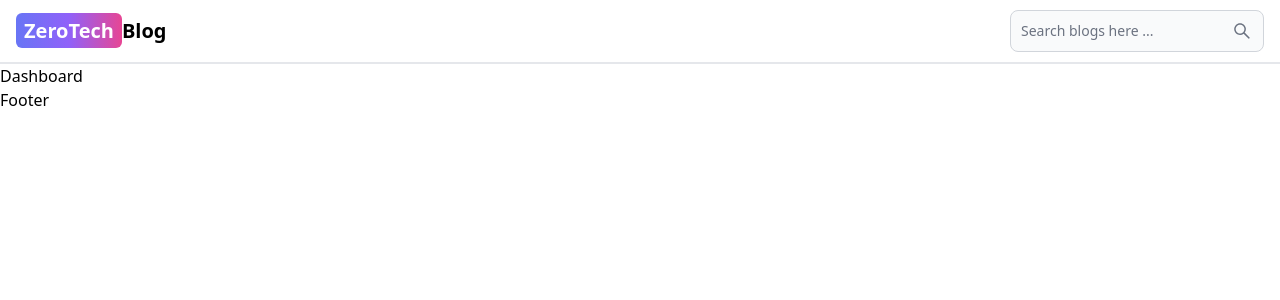
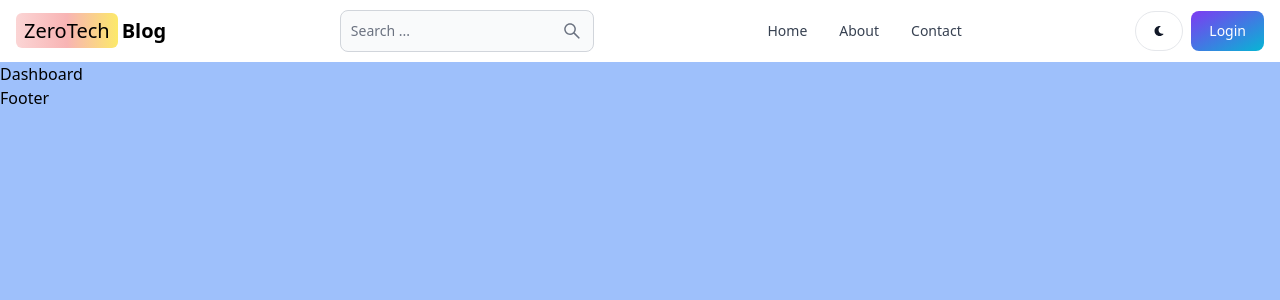
Before and after one commit to 9090856788/Blog-Application, a React (Vite) app in the folder Client/: page /dashboard in a window 1280 px wide. Shown: the top 300 px of the page. Built offline with nearby package versions, Linux system fonts and the light colour scheme.

Commit message:
Design the Header Navbar & change the application title with change the background color

```diff
--- a/Client/index.html
+++ b/Client/index.html
@@ -4,7 +4,7 @@
     <meta charset="UTF-8" />
     <meta name="viewport" content="width=device-width, initial-scale=1.0" />
     <link rel="stylesheet" href="index.css">
-    <title>Blog Application</title>
+    <title>ZeroTech</title>
   </head>
   <body>
     <div id="root"></div>
--- a/Client/package.json
+++ b/Client/package.json
@@ -15,7 +15,7 @@
     "react": "^18.2.0",
     "react-dom": "^18.2.0",
     "react-icons": "^5.1.0",
-    "react-router-dom": "^6.22.3"
+    "react-router-dom": "^6.23.0"
   },
   "devDependencies": {
     "@types/react": "^18.2.66",
--- a/Client/src/components/Header.jsx
+++ b/Client/src/components/Header.jsx
@@ -2,29 +2,60 @@
 import React from "react";
 import { Navbar, TextInput, Button } from "flowbite-react";
 import { AiOutlineSearch } from "react-icons/ai";
+import { FaMoon } from "react-icons/fa";
+import { useLocation, Link } from "react-router-dom";
 
 const Header = () => {
+  const path = useLocation.pathname;
   return (
     <>
-      <Navbar className="border-b-2">
-        <div className="self-center whitespace-nowrap text-sm sm:text-xl font-semibold dark:text-white">
-          <span className="px-2 py-1 bg-gradient-to-r from-indigo-500 via-purple-500 to-pink-500 rounded-md text-white">
+      <Navbar className="border-b-3">
+        <a
+          href="/"
+          className="self-center whitespace-nowrap text-sm sm:text-xl font-semibold dark:text-white "
+        >
+          <span className="px-2 py-1 bg-gradient-to-r from-red-200 via-red-300 to-yellow-200 hover:bg-gradient-to-bl focus:ring-4 focus:outline-none focus:ring-red-100 dark:focus:ring-red-400 font-medium rounded-md text-xl text-center me-1 mb-1 text-black">
             ZeroTech
           </span>
           Blog
-        </div>
+        </a>
         <form>
           <TextInput
-            type="text"
-            placeholder="Search blogs here ..."
-            rightIcon={AiOutlineSearch}
-            required
-            className="hidden lg:inline"
+          type="text"
+          placeholder="Search ..."
+          rightIcon={AiOutlineSearch}
+          className="hidden lg:inline "
           />
         </form>
-        <Button className="w-35 h-30 lg:hidden" color="grey" pill>
-          <AiOutlineSearch />
+        <Button className="w-12 h-10 self-center pt-1.5 lg:hidden" color="gray" pill>
+          <AiOutlineSearch/>
         </Button>
+
+        <div className="flex gap-2 md:order-2">
+          <Button className="w-12 h-10 hidden sm:inline" color="gray" pill>
+            <FaMoon/>
+          </Button>
+          <a href="/login">
+          <Button gradientDuoTone="purpleToBlue">
+            Login
+          </Button>
+        </a>
+        <Navbar.Toggle/>
+        </div>
+
+        <Navbar.Collapse>
+          <Navbar.Link active={path === "/"}>
+            <a href="/">Home</a>
+          </Navbar.Link>
+
+          <Navbar.Link active={path === "/about"}>
+            <a href="/about">About</a>
+          </Navbar.Link>
+
+          <Navbar.Link active={path === "/contact"}>
+            <a href="/contact">Contact</a>
+          </Navbar.Link>
+        </Navbar.Collapse>
       </Navbar>
     </>
   );
--- a/Client/src/index.css
+++ b/Client/src/index.css
@@ -7,3 +7,8 @@
     padding: 0;
     box-sizing: border-box;
 }
+body{
+    width: 100%;
+    height: 100%;
+    background-color: rgb(63 131 248 / .5);
+}
```
Also changed, not shown: 1 other file (tests, documents, lock files or other folders).
